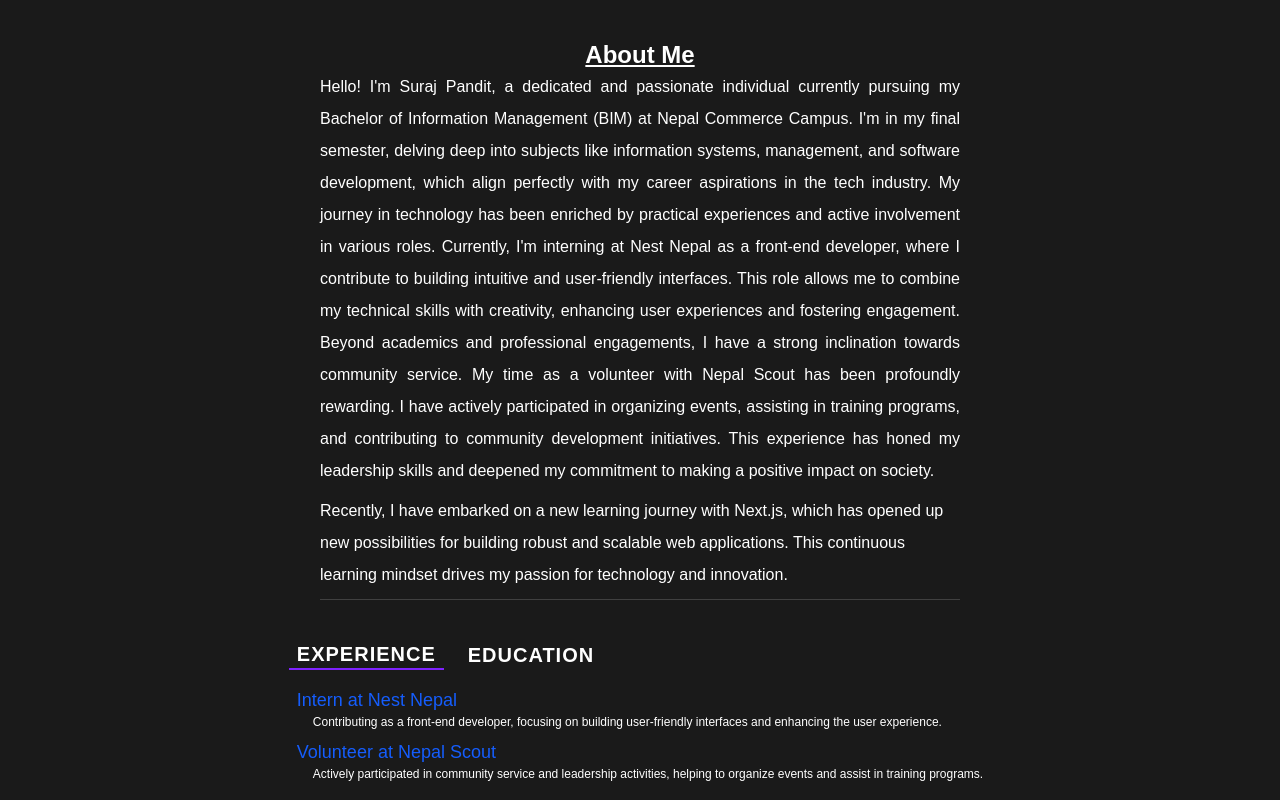
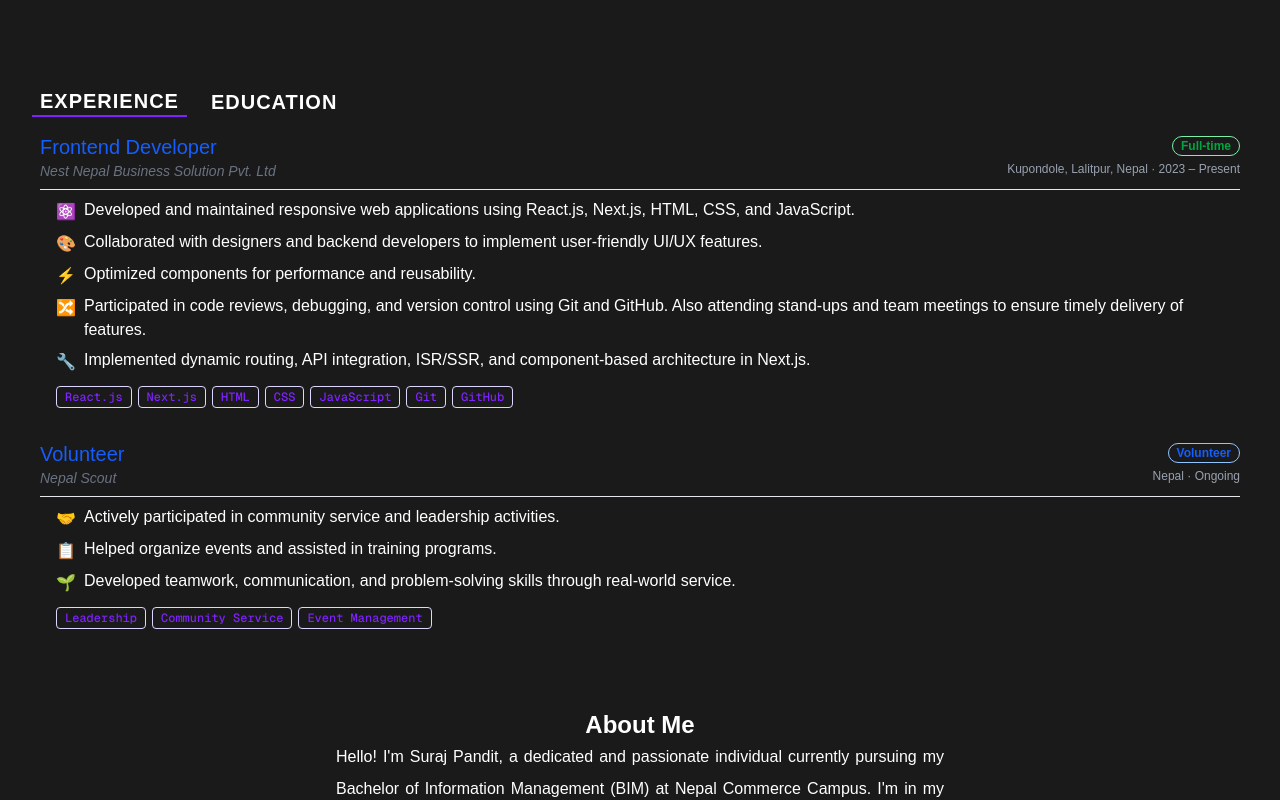
Before and after one commit to SurajPandit12/Website, a Next.js app: page / in a window 1280 px wide. Shown: the part 780-1580 px from the top of the page. Built offline with nearby package versions, Linux system fonts and the light colour scheme.

Commit message:
fix: minor change

```diff
--- a/src/app/components/About.jsx
+++ b/src/app/components/About.jsx
@@ -2,15 +2,15 @@ import Tabs from "./Tabs";
 
 const About = () => {
   return (
-    <div id="about">
+    <div id="about" className="container">
       <div className="mt-20 border-b border-neutral-700 py-12">
-        <div className="flex flex-wrap-reverse justify-center gap-8">
-          <div>
+        <div className="justify-center gap-4">
+          <div className="mb-20">
             <Tabs />
           </div>
-          <div className="w-full lg:w-1/2">
+          <div className="w-full lg:max-w-1/2 mx-auto">
             <div className="mb-2 border-b border-neutral-700 pb-2">
-              <h2 className="text-xl lg:text-2xl font-bold underline text-center">
+              <h2 className="text-xl lg:text-2xl font-bold text-center">
                 About Me
               </h2>
               <p className="text-md lg:text-l leading-8 pb-2 text-justify">
--- a/src/app/components/Tabs.jsx
+++ b/src/app/components/Tabs.jsx
@@ -1,21 +1,115 @@
-"use client"
-import { useState } from 'react';
+"use client";
+import { useState } from "react";
+
+const experiences = [
+  {
+    role: "Frontend Developer",
+    company: "Nest Nepal Business Solution Pvt. Ltd",
+    location: "Kupondole, Lalitpur, Nepal",
+    period: "2023 – Present",
+    type: "Full-time",
+    bullets: [
+      {
+        icon: "⚛️",
+        text: "Developed and maintained responsive web applications using React.js, Next.js, HTML, CSS, and JavaScript.",
+      },
+      {
+        icon: "🎨",
+        text: "Collaborated with designers and backend developers to implement user-friendly UI/UX features.",
+      },
+      {
+        icon: "⚡",
+        text: "Optimized components for performance and reusability.",
+      },
+      {
+        icon: "🔀",
+        text: "Participated in code reviews, debugging, and version control using Git and GitHub. Also attending stand-ups and team meetings to ensure timely delivery of features.",
+      },
+      {
+        icon: "🔧",
+        text: "Implemented dynamic routing, API integration, ISR/SSR, and component-based architecture in Next.js.",
+      },
+    ],
+    tags: ["React.js", "Next.js", "HTML", "CSS", "JavaScript", "Git", "GitHub"],
+  },
+  {
+    role: "Volunteer",
+    company: "Nepal Scout",
+    location: "Nepal",
+    period: "Ongoing",
+    type: "Volunteer",
+    bullets: [
+      {
+        icon: "🤝",
+        text: "Actively participated in community service and leadership activities.",
+      },
+      {
+        icon: "📋",
+        text: "Helped organize events and assisted in training programs.",
+      },
+      {
+        icon: "🌱",
+        text: "Developed teamwork, communication, and problem-solving skills through real-world service.",
+      },
+    ],
+    tags: ["Leadership", "Community Service", "Event Management"],
+  },
+];
+
+const education = [
+  {
+    degree: "Bachelor of Information Management (BIM)",
+    school: "Nepal Commerce Campus",
+    location: "Minbhawan, Nepal",
+    gpa: "3.71",
+    period: "2020 – 2024",
+    detail:
+      "Focused on information systems, management, and software development. Final semester student with strong academic performance.",
+    highlight: true,
+  },
+  {
+    degree: "Higher Secondary Education",
+    school: "Nobel Academy",
+    location: "Baneshowor",
+    gpa: "3.60",
+    period: "2018 – 2020",
+    detail:
+      "Completed +2 level studies with a strong foundation in science and computing.",
+    highlight: false,
+  },
+  {
+    degree: "Secondary Education (SEE)",
+    school: "Sirjanshil Secondary English School",
+    location: "Babarmahal",
+    gpa: "3.50",
+    period: "Completed 2018",
+    detail:
+      "Completed secondary schooling with distinction in mathematics and science subjects.",
+    highlight: false,
+  },
+];
+
+const skills = [
+  "React.js",
+  "Next.js",
+  "JavaScript",
+  "HTML",
+  "CSS",
+  "Git",
+  "GitHub",
+  "ISR/SSR",
+  "API Integration",
+];
 
 const Tabs = () => {
-  // tracks the active tab
-  const [activeTab, setActiveTab] = useState('tab1');
-
-  // handles change to active/nonactive tab
-  const handleTabChange = (tab) => {
-    setActiveTab(tab);
-  };
+  const [activeTab, setActiveTab] = useState("tab1");
 
   return (
     <div>
       {/* Tab buttons */}
       <div className="flex mb-4">
         <button
-          onClick={() => handleTabChange("tab1")}
+          onClick={() => setActiveTab("tab1")}
           className={`px-2 mr-4 lg:text-xl text-l font-semibold uppercase tracking-wider ${
             activeTab === "tab1"
               ? "border-b-2 border-violet-600"
@@ -25,7 +119,7 @@ const Tabs = () => {
           Experience
         </button>
         <button
-          onClick={() => handleTabChange("tab2")}
+          onClick={() => setActiveTab("tab2")}
           className={`px-2 lg:text-xl text-l font-semibold uppercase tracking-wider ${
             activeTab === "tab2"
               ? "border-b-2 border-violet-600"
@@ -38,75 +132,125 @@ const Tabs = () => {
 
       {/* Tab content */}
       <div className="px-2">
+        {/* ── EXPERIENCE ── */}
         {activeTab === "tab1" && (
           <div>
-            <h3 className="text-blue-600 font-medium text-lg">
-              Intern at Nest Nepal
+            {experiences.map((exp, i) => (
+              <div key={i} className="mb-8">
+                {/* Header */}
+                <div className="flex justify-between items-start flex-wrap gap-2 mb-1">
+                  <div>
+                    <h3 className="text-blue-600 font-medium text-xl">
+                      {exp.role}
                     </h3>
-            <ul className="text-xs ml-4 mb-2">
-              <li>
-                Contributing as a front-end developer, focusing on building
-                user-friendly interfaces and enhancing the user experience.
+                    <p className="text-sm text-gray-500 dark:text-gray-400 italic">
+                      {exp.company}
+                    </p>
+                  </div>
+                  <div className="text-right">
+                    <span
+                      className={`text-xs font-semibold px-2 py-0.5 rounded-full border ${
+                        exp.type === "Full-time"
+                          ? "text-green-600 dark:text-green-400 border-green-300 dark:border-green-700"
+                          : "text-blue-600 dark:text-blue-400 border-blue-300 dark:border-blue-700"
+                      }`}
+                    >
+                      {exp.type}
+                    </span>
+                    <p className="text-xs text-gray-400 dark:text-gray-500 mt-1">
+                      {exp.location} · {exp.period}
+                    </p>
+                  </div>
+                </div>
+
+                {/* Divider */}
+                <div className="border-t border-gray-200 dark:border-gray-700 my-2" />
+
+                {/* Bullets */}
+                <ul className="text-base ml-4 mb-2 space-y-1.5">
+                  {exp.bullets.map((b, j) => (
+                    <li key={j} className="flex gap-2 items-start">
+                      <span className="mt-0.5 flex-shrink-0">{b.icon}</span>
+                      <span>{b.text}</span>
                     </li>
+                  ))}
                 </ul>
-            <h3 className="text-blue-600 font-medium text-lg">
-              Volunteer at Nepal Scout
-            </h3>
-            <ul className="text-xs ml-4 mb-2">
-              <li>
-                Actively participated in community service and leadership
-                activities, helping to organize events and assist in training
-                programs.
-              </li>
-            </ul>
+
+                {/* Tags */}
+                <div className="flex flex-wrap gap-1.5 mt-3 ml-4">
+                  {exp.tags.map((tag) => (
+                    <span
+                      key={tag}
+                      className="text-xs font-medium font-mono px-2 py-0.5 rounded
+                        border border-violet-200 dark:border-violet-800
+                        text-violet-600 dark:text-violet-400"
+                    >
+                      {tag}
+                    </span>
+                  ))}
+                </div>
+              </div>
+            ))}
           </div>
         )}
+
+        {/* ── EDUCATION ── */}
         {activeTab === "tab2" && (
-          <>
+          <div>
+            {education.map((ed, i) => (
+              <div
+                key={i}
+                className={`mb-5 p-4 rounded-lg border ${
+                  ed.highlight
+                    ? "border-violet-200 dark:border-violet-800 bg-violet-50 dark:bg-violet-950/30"
+                    : "border-gray-200 dark:border-gray-700"
+                }`}
+              >
+                <div className="flex justify-between items-start flex-wrap gap-2">
                   <div>
                     <h3 className="text-blue-600 font-medium text-lg">
-                Nepal Commerce Campus
+                      {ed.school}
                     </h3>
-              <ul className="ml-4 mb-2">
-                <li className="text-md">
-                  Bachelor of Information Management (BIM)<br />
-                  GPA : 3.70
-                </li>
-                <li className="text-sm">
-                  Currently in the final semester, focusing on information
-                  systems, management, and software development.
-                </li>
-              </ul>
+                    <p className="text-base font-medium">{ed.degree}</p>
                   </div>
-            <div>
-              <h3 className="text-blue-600 font-medium text-lg">
-                Nobel Academy
-              </h3>
-              <ul className="ml-4 mb-2">
-                <li className="text-md">
-                  GPA : 3.60
-                </li>
-                <li className="text-sm">
-                  Currently in the final semester, focusing on information
-                  systems, management, and software development.
-                </li>
-              </ul>
+                  <div className="text-right">
+                    <span
+                      className="text-sm font-semibold font-mono px-2 py-0.5 rounded
+                      border border-gray-300 dark:border-gray-600
+                      text-gray-700 dark:text-gray-300"
+                    >
+                      GPA : {ed.gpa}
+                    </span>
+                    <p className="text-xs text-gray-400 dark:text-gray-500 mt-1">
+                      {ed.location} · {ed.period}
+                    </p>
                   </div>
-            <div>
-              <h3 className="text-blue-600 font-medium text-lg">
-                SirjanShil Secondary English School
-              </h3>
-              <ul className="ml-4 mb-2">
-                <li className="text-md">
-                  GPA : 3.50
-                </li>
-                <li className="text-sm">
-                  Currently in the final semester, focusing on information
-                  systems, management, and software development.
-                </li>
-              </ul>
                 </div>
-          </>
+                <p className="text-sm text-gray-500 dark:text-gray-400 mt-2">
+                  {ed.detail}
+                </p>
+              </div>
+            ))}
+
+            {/* Core Skills */}
+            <div className="mt-4 pt-4 border-t border-gray-200 dark:border-gray-700">
+              <p className="text-xs font-semibold uppercase tracking-wider text-gray-400 dark:text-gray-500 mb-2">
+                Core Skills
+              </p>
+              <div className="flex flex-wrap gap-1.5">
+                {skills.map((s) => (
+                  <span
+                    key={s}
+                    className="text-xs font-medium font-mono px-2 py-0.5 rounded
+                      border border-violet-200 dark:border-violet-800
+                      text-violet-600 dark:text-violet-400"
+                  >
+                    {s}
+                  </span>
+                ))}
+              </div>
+            </div>
+          </div>
         )}
       </div>
     </div>
```
Also changed, not shown: src/app/components/Hero.jsx (+10 -11 lines), public/suraj2.jpeg (added). Lines whose indentation alone changed are shown as unchanged.
